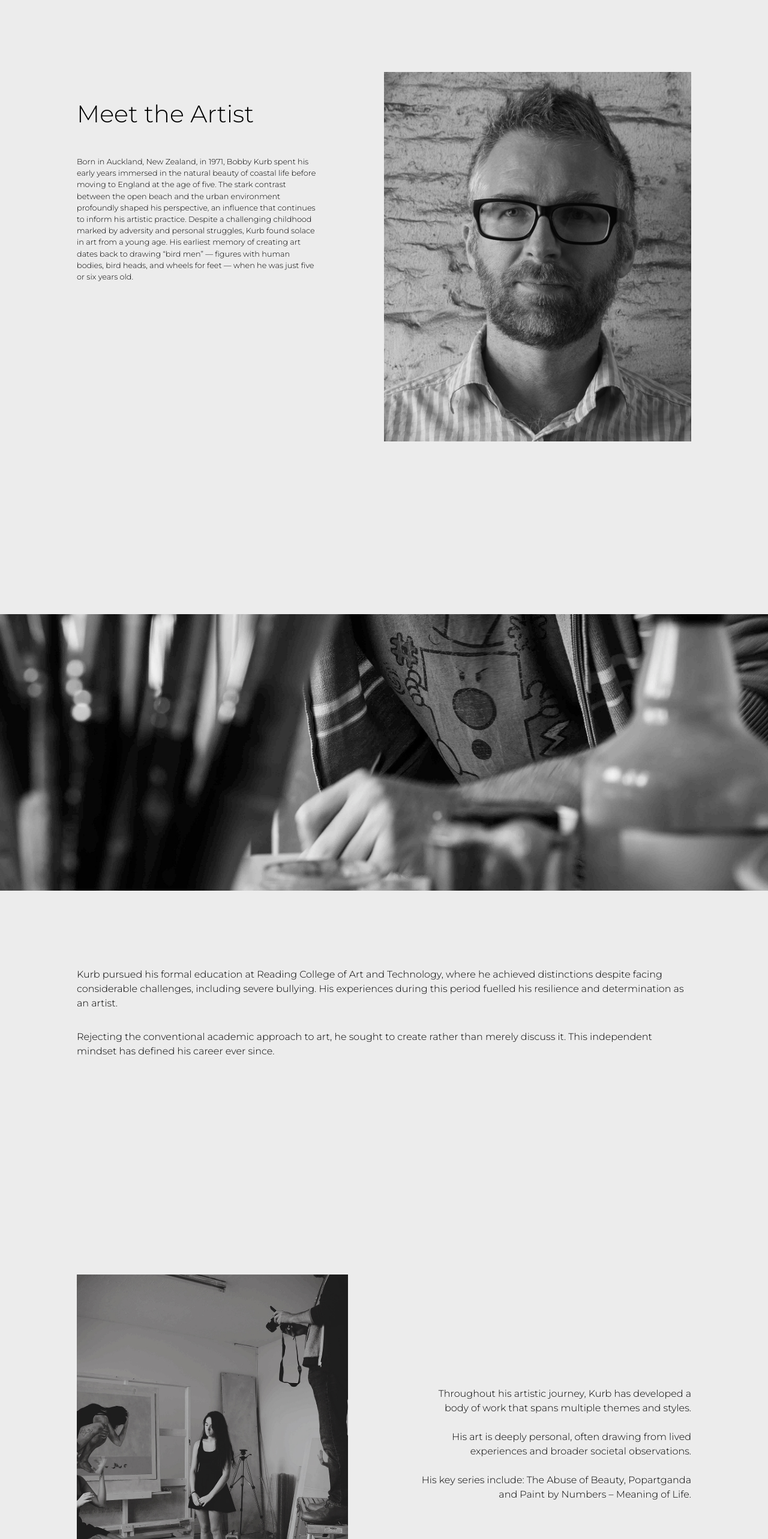
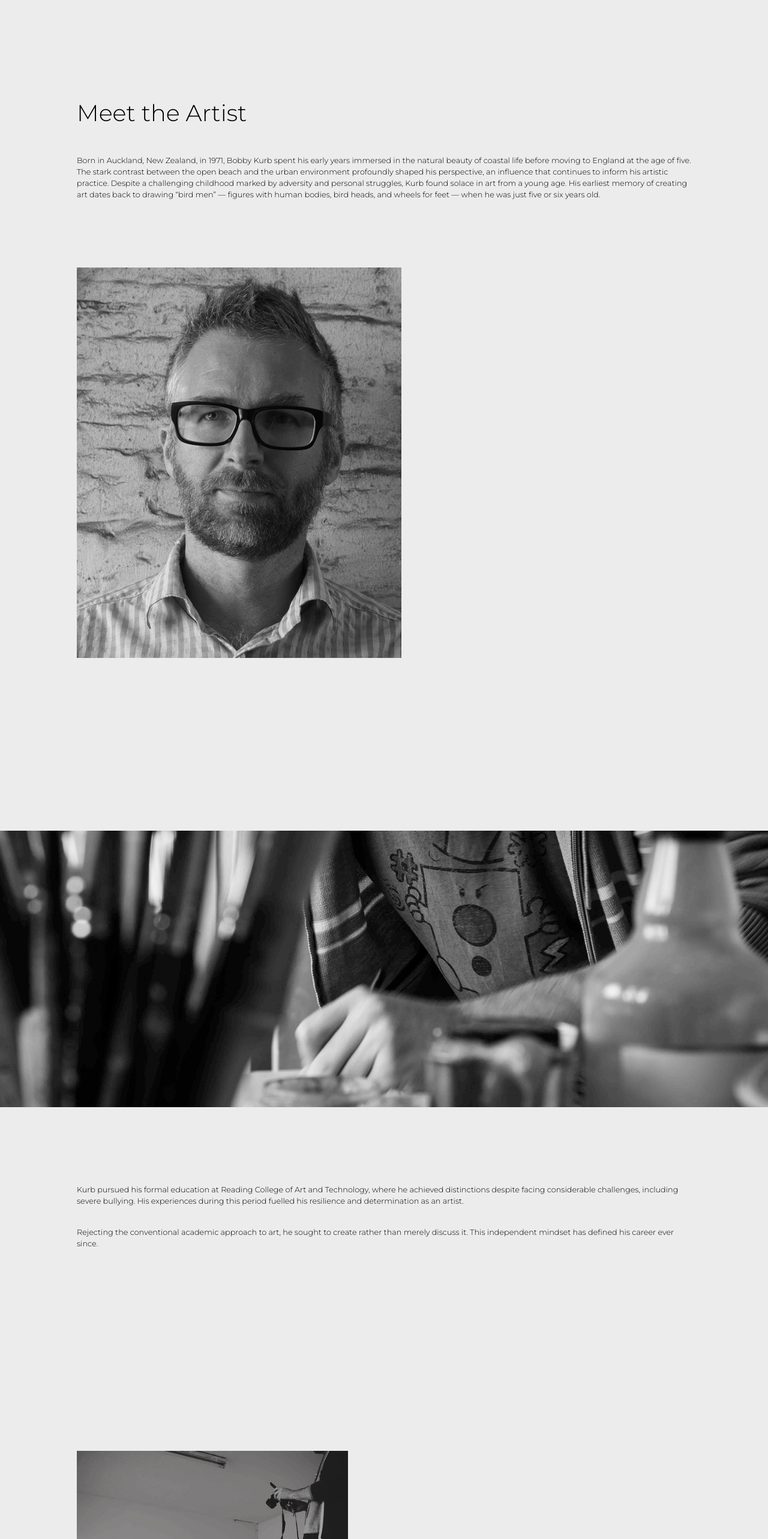
Before and after one commit to madelacroix/bobby-kurb, a React (Vite) app: page /bio in a window 1280 px wide. Shown: the part 160-2726 px from the top of the page at 60% size. Built offline with nearby package versions, Linux system fonts and the light colour scheme.

Commit message:
completed page, including responsiveness. need to make navbar responsive

```diff
--- a/src/pages/bio/index.tsx
+++ b/src/pages/bio/index.tsx
@@ -20,7 +20,7 @@ const Bio = ({ setSelectedPage }: Props) => {
     }, [setSelectedPage])
 
     return (
-    <div className="bg-custom-grey text-black font-light">
+    <div className="bg-custom-grey text-black font-light text-[1.6vh]">
         <Hero/>
         <IntroOne/>
         <IntroTwo/>
--- a/src/pages/bio/sections/ArtFeatureOne.tsx
+++ b/src/pages/bio/sections/ArtFeatureOne.tsx
@@ -2,15 +2,15 @@ import ArtImg from "@/assets/abuse of beauty.jpg"
 
 const ArtFeatureOne = () => {
   return (
-    <div className="flex bg-[#DFDFDF]">
-      <div className="m-auto w-3/4 px-32">
+    <div className="lm:flex bg-[#DFDFDF]">
+      <div className="lm:m-auto lm:w-3/4 py-32 sm:px-32 xs:px-20 px-14">
         <p>
           <span className="font-bold italic">The Abuse of Beauty</span> – A poignant exploration of violence against women, inspired by a haunting encounter with a young woman bearing visible signs of abuse. This series reflects the raw emotions and enduring impact of such injustices.
         </p>
       </div>
       <div className="flex">
-        <p className="rotate-180 text-[0.9vh] py-5 px-1" style={{ writingMode: "vertical-rl" }}>“The Abuse of Beauty I” © 2024</p>
-        <img src={ArtImg} alt="Abuse of Beauty by Bobby Kurb"/>
+        <p className="lm:visible hidden rotate-180 text-[0.9vh] py-5 px-1" style={{ writingMode: "vertical-rl" }}>“The Abuse of Beauty I” © 2024</p>
+        <img src={ArtImg} alt="Abuse of Beauty by Bobby Kurb" className="max-lm:w-full"/>
       </div>
     </div>
   )
--- a/src/pages/bio/sections/ArtFeatureThree.tsx
+++ b/src/pages/bio/sections/ArtFeatureThree.tsx
@@ -1,6 +1,6 @@
 const ArtFeatureThree = () => {
   return (
-    <div className="bg-[#1B1F20] text-white px-32 py-52 grid grid-rows-2 gap-5">
+    <div className="bg-[#1B1F20] text-white sm:px-32 xs:px-20 px-14 lm:py-52 py-40 grid md:grid-rows-2 md:gap-5 gap-10">
       <p>
         <span className="font-bold italic">Popartganda</span> – The Popartganda series originated with a collection of digital concept works, including FEAR, UKIND, COMMUNICATION, BOUGHT SPACE, and FALLEN KINGS. Each piece serves as a visual and conceptual response to socio-political tensions, consumerism, and the contradictions embedded in modern life.
       </p>
--- a/src/pages/bio/sections/ArtFeatureTwo.tsx
+++ b/src/pages/bio/sections/ArtFeatureTwo.tsx
@@ -1,11 +1,13 @@
+import ArtImg from "@/assets/feature-cropped.png"
+
 const ArtFeatureTwo = () => {
   return (
-    <div className="bg-art-feature-two bg-cover h-screen bg-center grid grid-cols-2 text-white">
-      <div className="col-start-2 flex">
-        <p className="rotate-180 -ml-8 py-5 text-[1vh]" style={{ writingMode: "vertical-rl" }}>
+    <div className="lm:bg-art-feature-two lm:bg-cover lm:h-screen lm:bg-center lm:grid lm:grid-cols-2 lm:pt-0 pt-32 bg-[#1B1F20] text-white">
+      <div className="lm:col-start-2 lm:flex">
+        <p className="rotate-180 -ml-8 py-5 text-[1vh] lm:block hidden" style={{ writingMode: "vertical-rl" }}>
           “Paint by Numbers” © 2025
         </p>
-        <div className="m-auto text-right px-32">
+        <div className="lm:m-auto lm:text-right sm:px-32 xs:px-20 px-14 pb-32">
           <h1 className="font-bold italic">
             Paint by Numbers – The Meaning of Life
           </h1>
@@ -13,6 +15,9 @@ const ArtFeatureTwo = () => {
             A commentary on the monotony and structure of modern existence. From a distance, these works appear orderly and harmonious, yet upon closer examination, they reveal deeper layers of turmoil and complexity—an analogy for human life itself.
           </p>
         </div>
+        <div className="lm:hidden">
+          <img src={ArtImg} alt="Paint by Numbers painting by Bobby Kurb" className="max-lm:w-full"/>
+        </div>
       </div>
     </div>
   )
--- a/src/pages/bio/sections/Hero.tsx
+++ b/src/pages/bio/sections/Hero.tsx
@@ -2,14 +2,14 @@ import Self from "@/assets/self.jpg"
 
 const Hero = () => {
   return (
-    <div className="grid grid-cols-2 py-40 px-32">
-      <div className="mr-28 xl:m-auto">
-        <h1 className="font-montserrat text-black text-[5vh] font-light py-10">Meet the Artist</h1>
-        <p className="text-[1.6vh]">
+    <div className="grid gap-28 lg:gap-0 lg:grid-cols-2 lm:py-40 sm:py-20 xs:py-16 py-14 sm:px-32 xs:px-20 px-14">
+      <div className="lg:mr-28 xl:m-auto">
+        <h1 className="font-montserrat text-black sm:text-[4.8vh] xl:text-[5vh] xs:text-[4.2vh] text-[2.5vh] xs:font-light xs:py-10 py-8">Meet the Artist</h1>
+        <p>
           Born in Auckland, New Zealand, in 1971, Bobby Kurb spent his early years immersed in the natural beauty of coastal life before moving to England at the age of five. The stark contrast between the open beach and the urban environment profoundly shaped his perspective, an influence that continues to inform his artistic practice. Despite a challenging childhood marked by adversity and personal struggles, Kurb found solace in art from a young age. His earliest memory of creating art dates back to drawing “bird men” — figures with human bodies, bird heads, and wheels for feet — when he was just five or six years old.
         </p>
       </div>
-      <div className="m-auto">
+      <div className="lg:m-auto">
         <img src={Self} alt="Bobby Kurb self portrait"/>
       </div>
     </div>
--- a/src/pages/bio/sections/IntroOne.tsx
+++ b/src/pages/bio/sections/IntroOne.tsx
@@ -2,11 +2,11 @@ import IntroOneImg from "@/assets/intro1img.jpg"
 
 const IntroOne = () => {
   return (
-    <div className="py-32">
+    <div className="lm:py-32 py-20">
       <div>
         <img src={IntroOneImg} alt="Banner Image" className="w-full"/>
       </div>
-      <div className="px-32 pt-32 grid grid-rows-2 gap-8">
+      <div className="sm:px-32 xs:px-20 px-14 xs:pt-32 pt-24 grid grid-rows-2 gap-8">
         <p>
           Kurb pursued his formal education at Reading College of Art and Technology, where he achieved distinctions despite facing considerable challenges, including severe bullying. His experiences during this period fuelled his resilience and determination as an artist.
         </p>
--- a/src/pages/bio/sections/IntroTwo.tsx
+++ b/src/pages/bio/sections/IntroTwo.tsx
@@ -2,11 +2,11 @@ import IntroTwoImg from "@/assets/photoshoot.jpg"
 
 const IntroTwo = () => {
   return (
-    <div className="py-52 px-32 flex justify-between">
-      <div className="mr-10">
-        <img src={IntroTwoImg} alt="Image of photoshoot"/>
+    <div className="md:py-52 md:pb-0 xs:pb-52 pb-40 sm:px-32 xs:px-20 px-14 md:flex justify-between">
+      <div className="md:mr-10">
+        <img src={IntroTwoImg} alt="Image of photoshoot" className="md:m-0 m-auto max-md:w-full"/>
       </div>
-      <div className="text-right my-auto w-1/2 xl:w-3/4 ml-20 grid gap-6">
+      <div className="md:text-right md:my-auto md:w-1/2 xl:w-3/4 md:ml-20 md:pt-0 pt-20 grid gap-6">
         <p>
           Throughout his artistic journey, Kurb has developed a body of work that spans multiple themes and styles.
         </p>
--- a/src/pages/bio/sections/OutroOne.tsx
+++ b/src/pages/bio/sections/OutroOne.tsx
@@ -2,8 +2,8 @@ import OutroImg from "@/assets/hope.jpg"
 
 const OutroOne = () => {
   return (
-    <div className="flex py-52 px-32">
-      <div className="w-3/4 m-auto mr-32 grid grid-rows-2 gap-5">
+    <div className="lg:flex lm:py-52 py-40 sm:px-32 xs:px-20 px-14">
+      <div className="lg:w-3/4 m-auto lg:mr-32 grid xs:grid-rows-2 gap-5">
         <p>
           Kurb’s work has been exhibited internationally, with pieces held in both private and corporate collections across the world. A notable highlight includes his solo exhibition at Aigantighe Art Gallery, where a nine-meter canvas was showcased unexpectedly as the sole work on display for three weeks.
         </p>
@@ -11,8 +11,8 @@ const OutroOne = () => {
           Despite the challenges of the art industry—including exploitative dealings with agents and financial losses—he remains committed to his craft, believing that success is measured not by recognition but by perseverance and authenticity.
         </p>
       </div>
-      <div>
-        <img src={OutroImg} alt="Image of Bobby Kurb painting"/>
+      <div className="sm:pt-10 xs:pt-8 pt-20">
+        <img src={OutroImg} alt="Image of Bobby Kurb painting" className="m-auto lg:m-0 max-lg:w-full"/>
       </div>
     </div>
   )
--- a/src/pages/bio/sections/OutroTwo.tsx
+++ b/src/pages/bio/sections/OutroTwo.tsx
@@ -2,11 +2,11 @@ import OutroImg from "@/assets/hand.jpg"
 
 const OutroTwo = () => {
   return (
-    <div className="py-52 px-32 flex">
+    <div className="lg:py-52 pb-52 sm:px-32 xs:px-20 px-14 flex max-lg:flex-col-reverse">
       <div>
-        <img src={OutroImg} alt="Bobby Kurb's hand painting a portrait"/>
+        <img src={OutroImg} alt="Bobby Kurb's hand painting a portrait" className="m-auto lg:m-0 max-lg:w-full"/>
       </div>
-      <div className="w-3/4 text-right m-auto pl-32 grid gap-5">
+      <div className="lg:w-3/4 lg:text-right m-auto lg:pl-32 lg:pb-0 pb-20 grid gap-5">
         <p>
           Influenced by a diverse range of artists, including Joan Mitchell, Willem de Kooning, Camille Pissarro, Lucian Freud, Ralph Hotere, Ben Nicholson, and Marco Grassi, Kurb approaches art with an unfiltered philosophy:
         </p>
```
Also changed, not shown: src/assets/feature-cropped.png (added).
